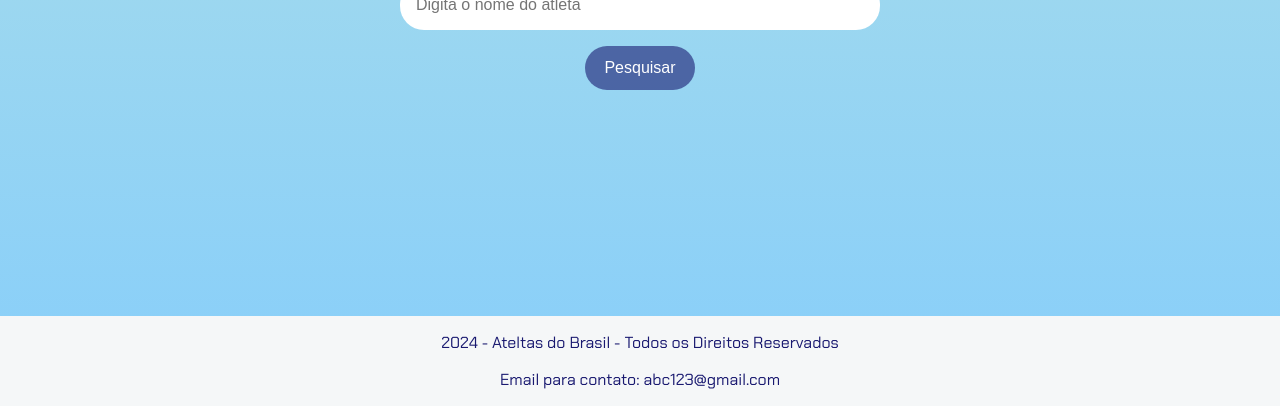
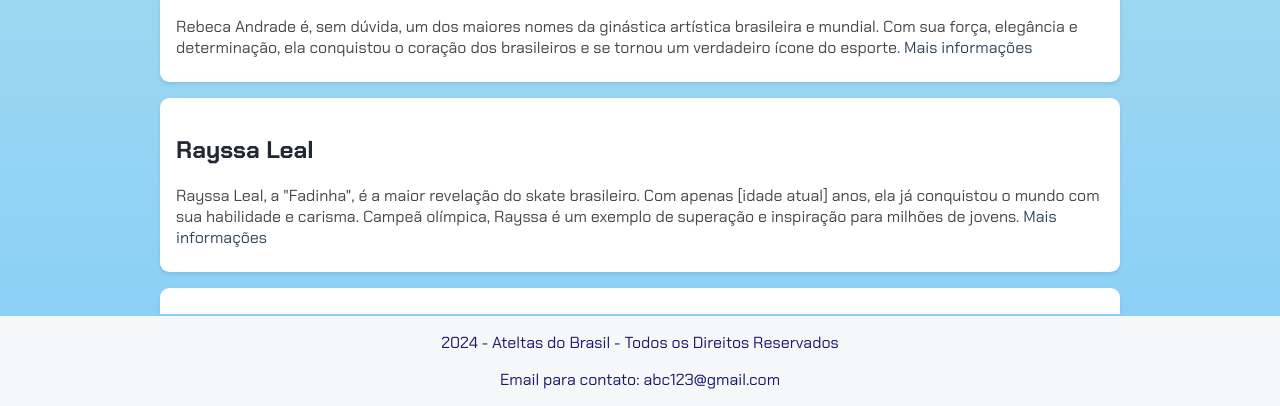
Before and after one commit to matheus-zordan/imersao-google-gemini-alura, a plain HTML site: page index.html in a window 1280 px wide. Shown: the part 394-800 px from the top of the page. Drawn offline with Linux system fonts and the light colour scheme.

Commit message:
finalizando o segundo dia da imersão

```diff
--- a/index.html
+++ b/index.html
@@ -17,6 +17,46 @@
             <input type="text" placeholder="Digita o nome do atleta">
             <button>Pesquisar</button>
         </section>
+
+        <section class="resultados-pesquisas">
+            <div class="item-resultado">
+
+
+                <a href="#" target="_blank">
+                    <h2>Rebeca Andrade</h2>
+                </a>
+                <p class="descricao-meta">Rebeca Andrade é, sem dúvida, um dos maiores nomes
+                    da ginástica artística brasileira e mundial.
+                    Com sua força, elegância e determinação,
+                    ela conquistou o coração dos brasileiros e
+                    se tornou um verdadeiro ícone do esporte.
+                    <a href="https://pt.wikipedia.org/wiki/Rebeca_Andrade" target="_blank">Mais informações</a>
+                </p>
+            </div>
+            <div class="item-resultado">
+                <a href="#" target="_blank">
+                    <h2>Rayssa Leal</h2>
+                </a>
+                <p class="descricao-meta">Rayssa Leal, a "Fadinha", é a maior revelação do skate brasileiro.
+                    Com apenas [idade atual] anos, ela já conquistou o mundo com sua habilidade e carisma.
+                    Campeã olímpica, Rayssa é um exemplo de superação e inspiração para milhões de jovens.
+                    <a href="https://www.olimpiadas.com.br/atletas/rayssa-leal/" target="_blank">Mais informações</a>
+                </p>
+            </div>
+
+            <div class="item-resultado">
+                <a href="#" target="_blank">
+                    <h2>Coco Yoshizawa</h2>
+                </a>
+                <p class="descricao-meta">Coco Yoshizawa é uma das principais skatistas japonesas.
+                    Conhecida por sua técnica apurada e estilo único, Coco é uma forte competidora e já conquistou
+                    diversos títulos importantes.
+                    Em Tóquio 2020, ela disputou o ouro com Rayssa Leal, mostrando o alto nível do skate feminino
+                    mundial.
+                    <a href="https://www.olympics.com/en/athletes/coco-yoshizawa" target="_blank">Mais informações</a>
+                </p>
+            </div>
+        </section>
     </main>
 
     <footer>
@@ -28,6 +68,9 @@
         </p>
     </footer>
 
+    <script src="app.js">
+
+    </script>
 </body>
 
 </html>
--- a/style.css
+++ b/style.css
@@ -53,11 +53,40 @@ section button:hover {
     box-shadow: 0px 2px 5px rgba(0, 0, 0, 2);
 }
 
-#resultado-pesquisa {
+.resultados-pesquisas{
     width: 60rem;
-    height: 46vw;
+    height: 46vh;
     overflow-y: auto;
-    margin: top 1rem;
+    margin-top: 1rem;
+    padding: 1rem;
+    border-radius: 0.6rem;
+}
+
+.descricao-meta{
+    color: #45474b;
+    margin: 0.5rem 0;
+}
+
+.item-resultado{
+    background: #ffffff;
+    border-radius: 0.6rem;
+    padding: 1rem;
+    margin-bottom: 1rem;
+    box-shadow: 0 2px 4px rgba(0, 0, 0, 0.1);
+}
+
+.item-resultado h2{
+    font-size: 1.5rem;
+    color: #222831;
+}
+
+.item-resultado a{
+    text-decoration: none;
+    color: #30475e;
+}
+
+.item-resultado a:hover{
+    text-decoration: underline;
 }
 
 footer {
@@ -102,3 +131,4 @@ footer {
     footer {
         font-size: 0.9rem;
     }
+}
```
Also changed, not shown: app.js (added).
